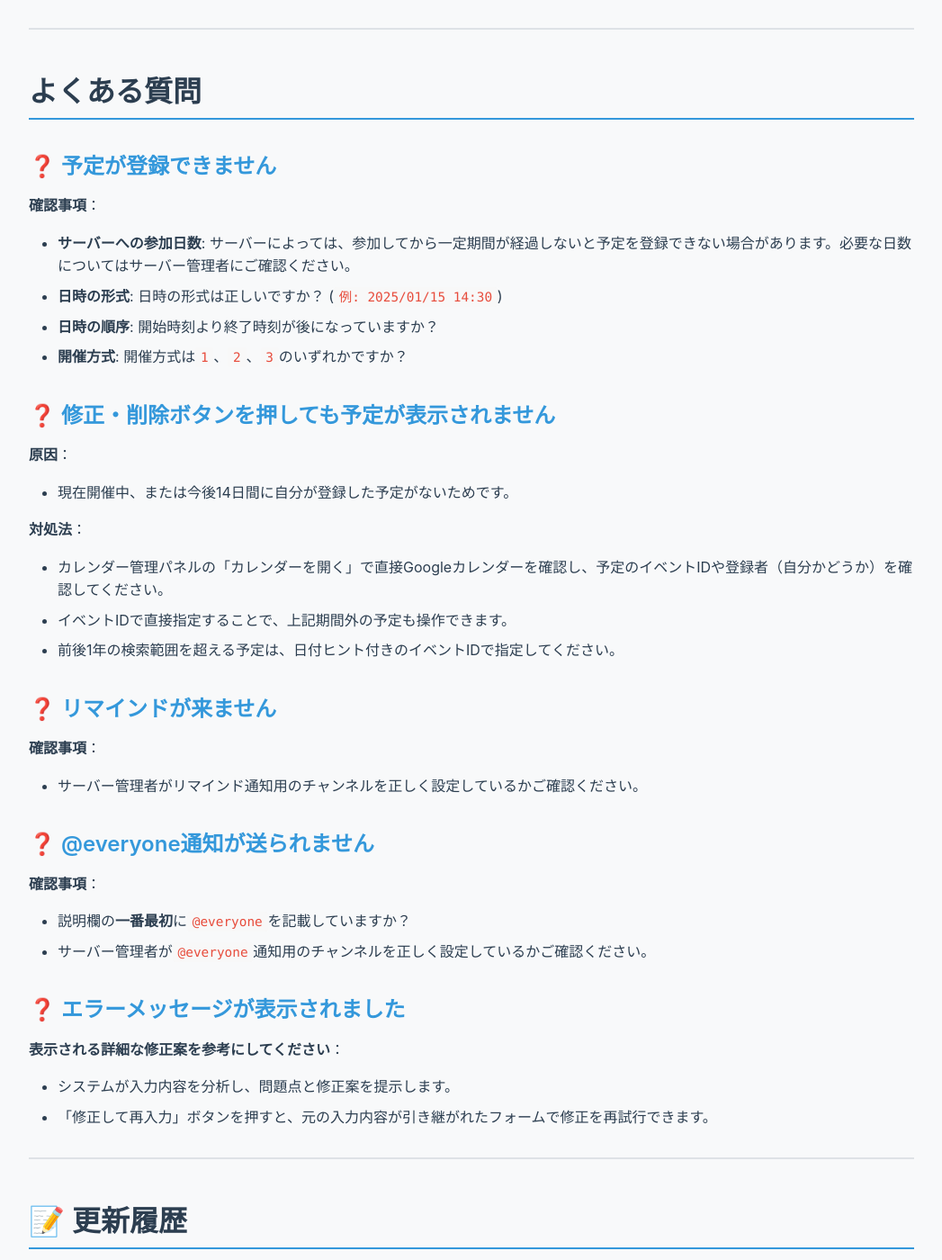
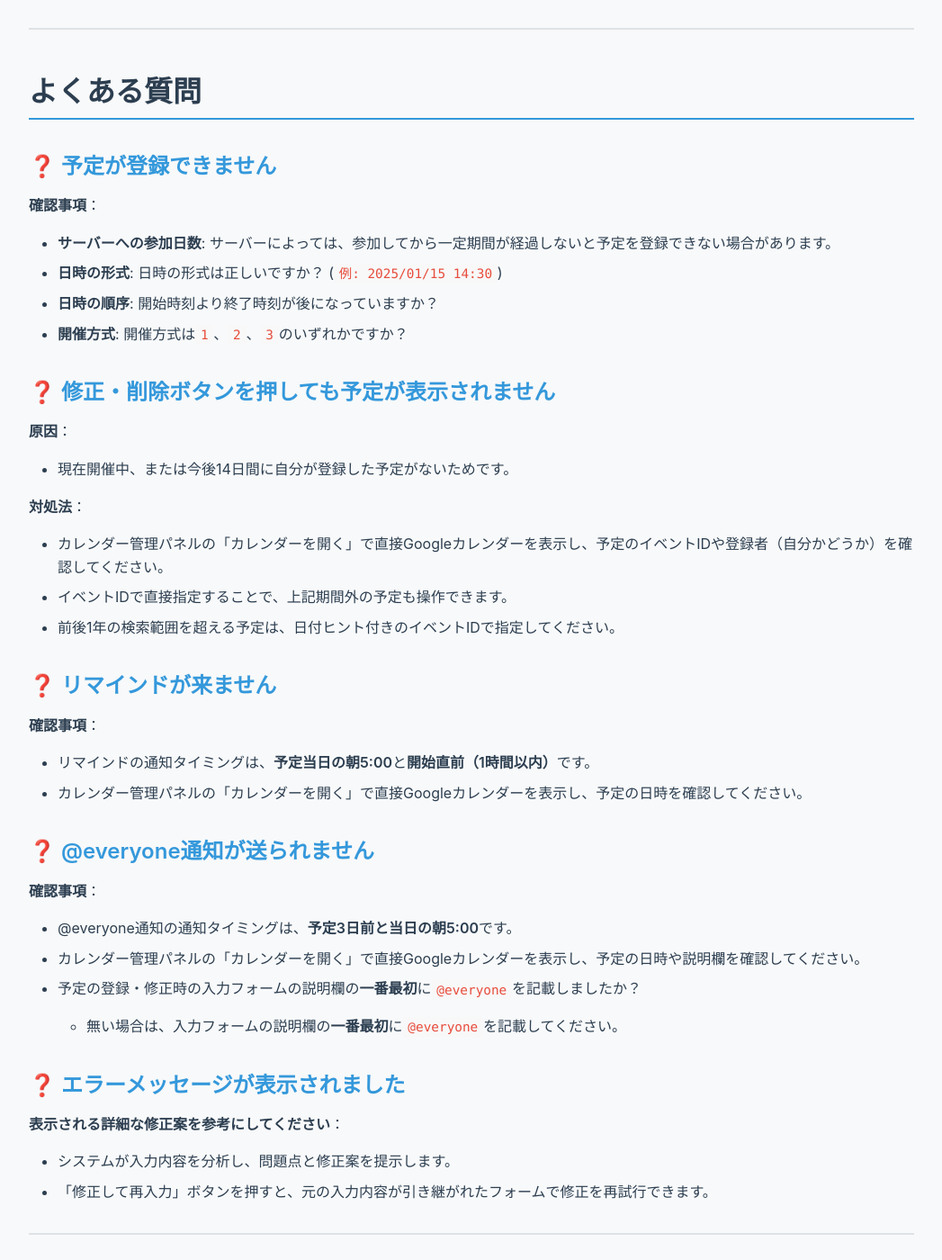
Before and after one commit to digital-jomon-village/koyomi-gakari-user-guide, a Jekyll site: the page built from index.md, in a window 1280 px wide and 1400 px high, scrolled down 7711 px. Shown: the whole window at 90% size, without its empty margins (116-1163 px from the left). Built offline with Jekyll 4.4.1, drawn with Linux system fonts in a browser that asks for light colours; some of the changed text lies outside the part shown.

Commit message:
サーバー管理者の記述をいくつか削除

```diff
--- a/index.md
+++ b/index.md
@@ -91,7 +91,7 @@ Discordのチャンネル内に設置した「カレンダー管理」パネル
 - 場所、確認事項などを記入
 
 #### 💡 @everyone通知
-説明欄の**最初に**`@everyone`と入力すると、3日前と当日の朝5:00にDiscordに`@everyone`で通知されます。
+説明欄の**一番最初に**`@everyone`と入力すると、3日前と当日の朝5:00にDiscordに`@everyone`で通知されます。
 
 ---
 
@@ -103,7 +103,7 @@ Discordのチャンネル内に設置した「カレンダー管理」パネル
 2. **修正したい予定をいずれかの方法で指定**
    - リストから選択
    - イベントIDで直接指定
-3. **修正フォームで内容を変更**
+3. **入力フォームで内容を変更**
 4. **「送信」で完了**
 
 ![予定修正画面](assets/images/screenshots/modify.png)
@@ -158,7 +158,7 @@ Discordのチャンネル内に設置した「カレンダー管理」パネル
 
 ### 🎯 使用方法
 
-予定の登録・修正時の説明欄の**最初に**`@everyone`と入力する。
+予定の登録・修正時の説明欄の**一番最初に**`@everyone`と入力する。
 
 
 ### 📬 通知タイミング
@@ -168,7 +168,7 @@ Discordのチャンネル内に設置した「カレンダー管理」パネル
 
 ### ⚠️ 注意点
 
-- `@everyone`は説明文の**最初**に記載してください。
+- `@everyone`は説明文の**一番最初**に記載してください。
 - 通知は`@everyone`メンション付きでDiscordに送信されます。
 
 ---
@@ -205,7 +205,7 @@ Googleカレンダー上で予定のタイトルに開催方式に応じたア
 ### ❓ 予定が登録できません
 
 **確認事項**：
-- **サーバーへの参加日数**: サーバーによっては、参加してから一定期間が経過しないと予定を登録できない場合があります。必要な日数についてはサーバー管理者にご確認ください。
+- **サーバーへの参加日数**: サーバーによっては、参加してから一定期間が経過しないと予定を登録できない場合があります。
 - **日時の形式**: 日時の形式は正しいですか？ (`例: 2025/01/15 14:30`)
 - **日時の順序**: 開始時刻より終了時刻が後になっていますか？
 - **開催方式**: 開催方式は`1`、`2`、`3`のいずれかですか？
@@ -216,20 +216,23 @@ Googleカレンダー上で予定のタイトルに開催方式に応じたア
 - 現在開催中、または今後14日間に自分が登録した予定がないためです。
 
 **対処法**：
-- カレンダー管理パネルの「カレンダーを開く」で直接Googleカレンダーを確認し、予定のイベントIDや登録者（自分かどうか）を確認してください。
+- カレンダー管理パネルの「カレンダーを開く」で直接Googleカレンダーを表示し、予定のイベントIDや登録者（自分かどうか）を確認してください。
 - イベントIDで直接指定することで、上記期間外の予定も操作できます。
 - 前後1年の検索範囲を超える予定は、日付ヒント付きのイベントIDで指定してください。
 
 ### ❓ リマインドが来ません
 
 **確認事項**：
-- サーバー管理者がリマインド通知用のチャンネルを正しく設定しているかご確認ください。
+- リマインドの通知タイミングは、**予定当日の朝5:00**と**開始直前（1時間以内）**です。
+- カレンダー管理パネルの「カレンダーを開く」で直接Googleカレンダーを表示し、予定の日時を確認してください。
 
 ### ❓ @everyone通知が送られません
 
 **確認事項**：
-- 説明欄の**一番最初**に`@everyone`を記載していますか？
-- サーバー管理者が`@everyone`通知用のチャンネルを正しく設定しているかご確認ください。
+- @everyone通知の通知タイミングは、**予定3日前と当日の朝5:00**です。
+- カレンダー管理パネルの「カレンダーを開く」で直接Googleカレンダーを表示し、予定の日時や説明欄を確認してください。
+- 予定の登録・修正時の入力フォームの説明欄の**一番最初**に`@everyone`を記載しましたか？
+  - 無い場合は、入力フォームの説明欄の**一番最初**に`@everyone`を記載してください。
 
 ### ❓ エラーメッセージが表示されました
 
```
